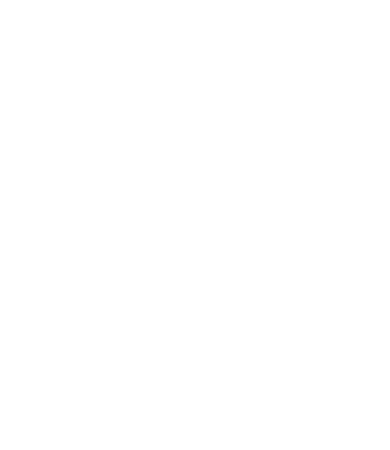
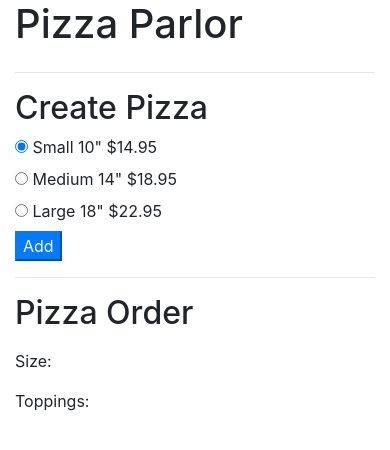
Before and after one commit to ftolentino/pizza-parlor, a plain HTML site: page index.html in a window 390 px wide. Drawn offline with nearby package versions, Linux system fonts and the light colour scheme.

Commit message:
WIP HTML forms

```diff
--- a/index.html
+++ b/index.html
@@ -1,17 +1,63 @@
 <!DOCTYPE html>
 <html lang="en-US">
   <head>
-  <link rel="stylesheet" href="https://cdn.jsdelivr.net/npm/bootstrap@4.5.3/dist/css/bootstrap.min.css" integrity="sha384-TX8t27EcRE3e/ihU7zmQxVncDAy5uIKz4rEkgIXeMed4M0jlfIDPvg6uqKI2xXr2" crossorigin="anonymous">
-  <link href="css/styles.css" rel="stylesheet" type="text/css">
+    <link
+      rel="stylesheet"
+      href="https://cdn.jsdelivr.net/npm/bootstrap@4.5.3/dist/css/bootstrap.min.css"
+      integrity="sha384-TX8t27EcRE3e/ihU7zmQxVncDAy5uIKz4rEkgIXeMed4M0jlfIDPvg6uqKI2xXr2"
+      crossorigin="anonymous"
+    />
+    <link href="css/styles.css" rel="stylesheet" type="text/css" />
     <script
       src="https://code.jquery.com/jquery-3.5.1.min.js"
       integrity="sha256-9/aliU8dGd2tb6OSsuzixeV4y/faTqgFtohetphbbj0="
-  crossorigin="anonymous"></script>
+      crossorigin="anonymous"
+    ></script>
     <script src="js/scripts.js"></script>
     <title>Pig Dice Game</title>
     <title></title>
   </head>
   <body>
+    <div class="container">
+      <h1>Pizza Parlor</h1>
+      <div class="row">
+        <div class="col-md-6">
+          <hr />
+          <h2>Create Pizza</h2>
+          <form id="new-contact">
+            <div class="radio">
+              <label>
+                <input type="radio" name="size" value="small" checked />
+                Small 10" $14.95
+              </label>
+            </div>
+            <div class="radio">
+              <label>
+                <input type="radio" name="size" value="medium" />
+                Medium 14" $18.95
+              </label>
+            </div>
+            <div class="radio">
+              <label>
+                <input type="radio" name="size" value="large" />
+                Large 18" $22.95
+              </label>
+            </div>
 
+            <button type="submit" class="btn-primary">Add</button>
+          </form>
+          <hr />
+          <h2>Pizza Order</h2>
+          <ul id="pizza-order"></ul>
+        </div>
+        <div class="col-md-6">
+          <div id="show-order">
+            <p>Size: <span class="pizza-size"></span></p>
+            <p>Toppings: <span class="pizza-toppings"></span></p>
+            <div id="buttons"></div>
+          </div>
+        </div>
+      </div>
+    </div>
   </body>
 </html>
```
Lines whose indentation alone changed are shown as unchanged.
